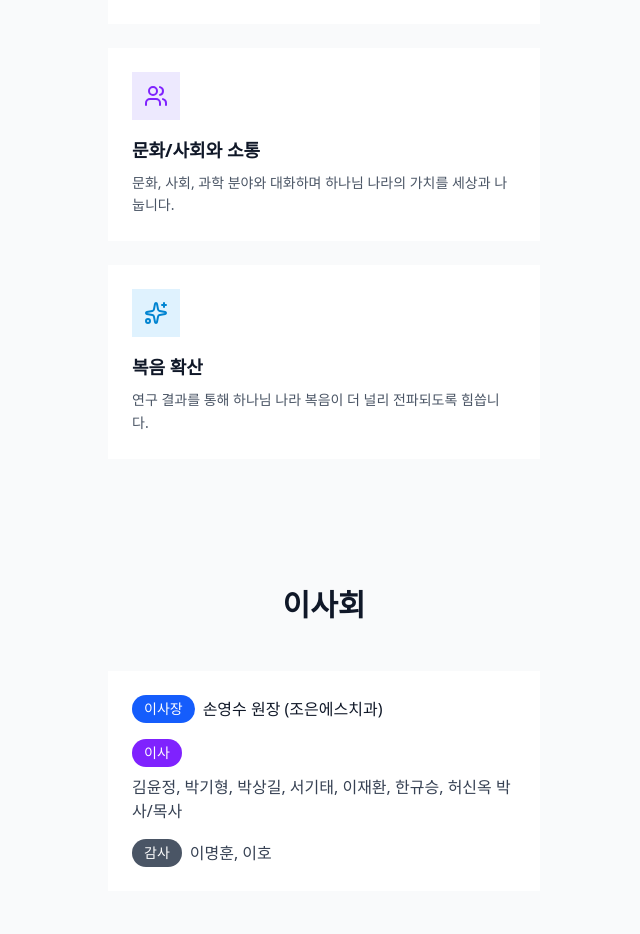
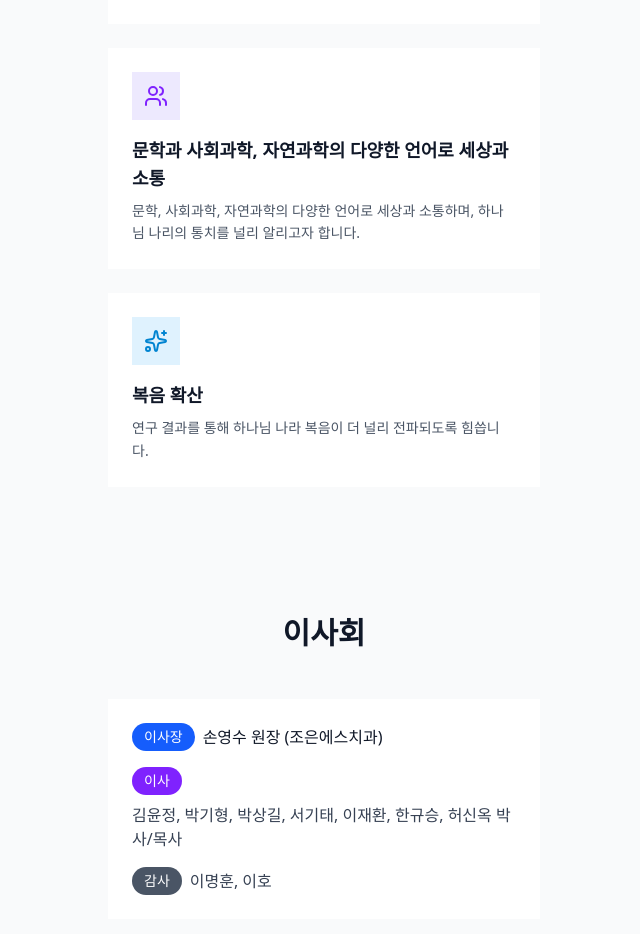
Before and after one commit to can1001/god-member-service, a Next.js app: page /about in a window 1280 px wide. Shown: the part 2560-3494 px from the top of the page, without its empty margins (316-956 px from the left). Built offline with nearby package versions, Linux system fonts and the light colour scheme.

Commit message:
fix: 문학, 사화과학, 자연과학

```diff
--- a/src/app/(public)/about/page.tsx
+++ b/src/app/(public)/about/page.tsx
@@ -199,9 +199,12 @@ export default function AboutPage() {
               <div className="w-12 h-12 rounded-xl bg-violet-100 text-violet-600 flex items-center justify-center mb-4 group-hover:bg-violet-600 group-hover:text-white transition-colors">
                 <Users className="w-6 h-6" />
               </div>
-              <h3 className="text-lg font-bold text-gray-900 mb-2">문화/사회와 소통</h3>
+              <h3 className="text-lg font-bold text-gray-900 mb-2">
+                문학과 사회과학, 자연과학의 다양한 언어로 세상과 소통
+              </h3>
               <p className="text-gray-600 text-sm leading-relaxed">
-                문화, 사회, 과학 분야와 대화하며 하나님 나라의 가치를 세상과 나눕니다.
+                문학, 사회과학, 자연과학의 다양한 언어로 세상과 소통하며, 하나님 나리의 통치를 널리
+                알리고자 합니다.
               </p>
             </div>
 
```
